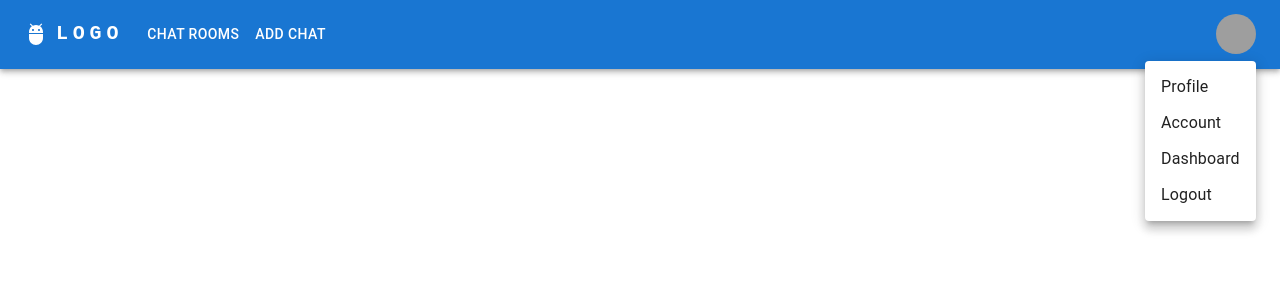
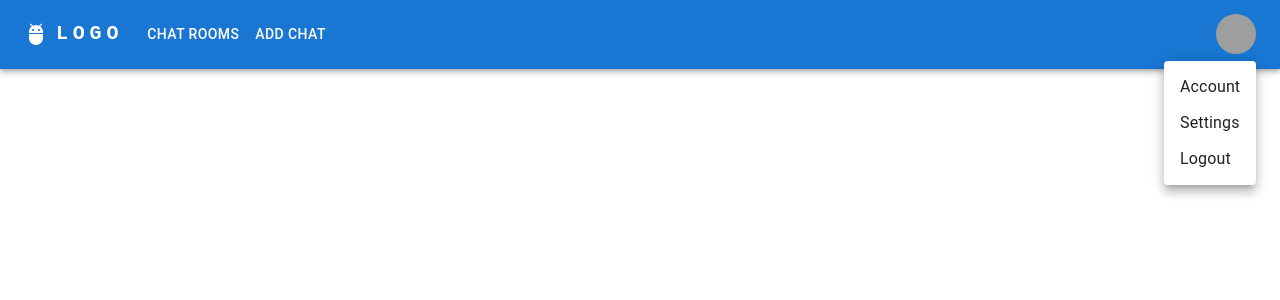
Before and after one commit to Kojoyar/mess, a React (Create React App) app: page /logout in a window 1280 px wide. Both pictures are taken after a click on the button "Open settings". Shown: the top 300 px of the page. Built offline with nearby package versions, Linux system fonts and the light colour scheme; grey boxes are pictures that could not be loaded.

Commit message:
add navbar

```diff
--- a/src/MainRoutes.tsx
+++ b/src/MainRoutes.tsx
@@ -4,6 +4,7 @@ import LoginPage from './pages/LoginPage'
 import ChatPage from './pages/ChatPage'
 import {Routes, Route} from 'react-router-dom';
 import HomePage from './pages/HomePage';
+import SettingsProfile from './pages/SettingsProfile';
 
 
 const MainRoutes : React.FC = () : any => {
@@ -12,6 +13,7 @@ const MainRoutes : React.FC = () : any => {
       <Route path='/' element={<HomePage />} />
       <Route path='/register' element={<RegisterPage />} />
       <Route path='/login' element={<LoginPage />} />
+      <Route path='/settings' element={<SettingsProfile />} />
       <Route path='/chat' element={<ChatPage />} />
     </Routes>
   )
--- a/src/components/Navbar/Navbar.tsx
+++ b/src/components/Navbar/Navbar.tsx
@@ -13,8 +13,33 @@ import Tooltip from '@mui/material/Tooltip';
 import MenuItem from '@mui/material/MenuItem';
 import AdbIcon from '@mui/icons-material/Adb';
 
-const pages = ['Chat Rooms', 'Add Chat'];
-const settings = ['Profile', 'Account', 'Dashboard', 'Logout'];
+import { useNavigate } from 'react-router-dom';
+
+const pages = [
+  {
+    type: 'Chat Rooms',
+    path: '/chat'
+  },
+  {
+    type: 'Add Chat',
+    path: '/add'
+  }
+];
+
+const settings = [
+  {
+    type: 'Account',
+    path: '/register'
+  },
+  {
+    type: 'Settings',
+    path: '/settings'
+  },
+  {
+    type: 'Logout',
+    path: '/logout'
+  },
+]
 
 function Navbar() {
   const [anchorElNav, setAnchorElNav] = React.useState<null | HTMLElement>(null);
@@ -35,6 +60,9 @@ function Navbar() {
     setAnchorElUser(null);
   };
 
+  // custom
+  const navigate = useNavigate()
+
   return (
     <AppBar position="static">
       <Container maxWidth="xl">
@@ -44,7 +72,7 @@ function Navbar() {
             variant="h6"
             noWrap
             component="a"
-            href="/"
+            onClick={() => navigate('/')}
             sx={{
               mr: 2,
               display: { xs: 'none', md: 'flex' },
@@ -88,8 +116,11 @@ function Navbar() {
               }}
             >
               {pages.map((page) => (
-                <MenuItem key={page} onClick={handleCloseNavMenu}>
-                  <Typography textAlign="center">{page}</Typography>
+                <MenuItem key={page.path} onClick={handleCloseNavMenu}>
+                  <Typography
+                    textAlign="center"
+                    onClick={() => navigate(page.path)}
+                >{page.type}</Typography>
                 </MenuItem>
               ))}
             </Menu>
@@ -116,11 +147,11 @@ function Navbar() {
           <Box sx={{ flexGrow: 1, display: { xs: 'none', md: 'flex' } }}>
             {pages.map((page) => (
               <Button
-                key={page}
+                key={page.path}
                 onClick={handleCloseNavMenu}
                 sx={{ my: 2, color: 'white', display: 'block' }}
               >
-                {page}
+                {page.type}
               </Button>
             ))}
           </Box>
@@ -148,8 +179,8 @@ function Navbar() {
               onClose={handleCloseUserMenu}
             >
               {settings.map((setting) => (
-                <MenuItem key={setting} onClick={handleCloseUserMenu}>
-                  <Typography textAlign="center">{setting}</Typography>
+                <MenuItem key={setting.path} onClick={handleCloseUserMenu}>
+                  <Typography textAlign="center" onClick={() => navigate(setting.path)}>{setting.type}</Typography>
                 </MenuItem>
               ))}
             </Menu>
--- /dev/null
+++ b/src/pages/SettingsProfile.tsx
@@ -0,0 +1,9 @@
+import React from 'react'
+
+const SettingsProfile = () => {
+  return (
+    <div>SettingsProfile</div>
+  )
+}
+
+export default SettingsProfile
```
